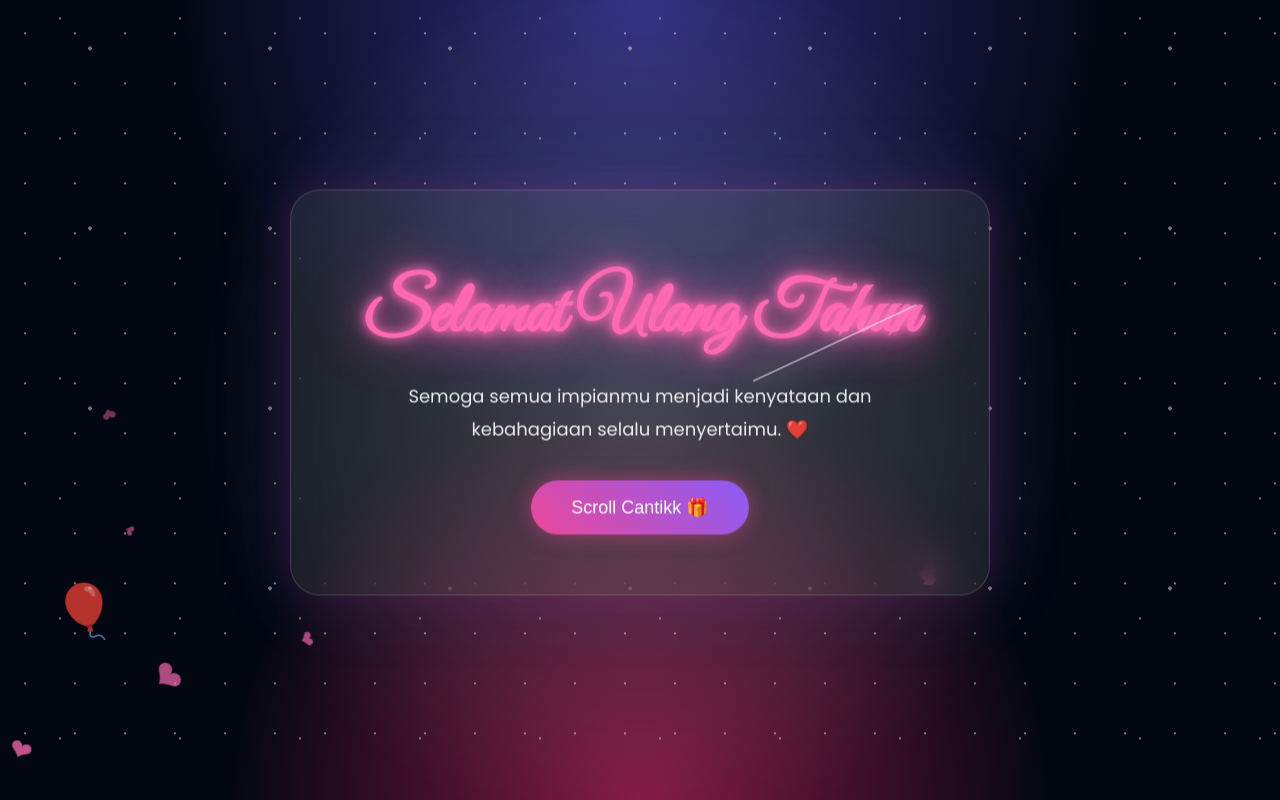
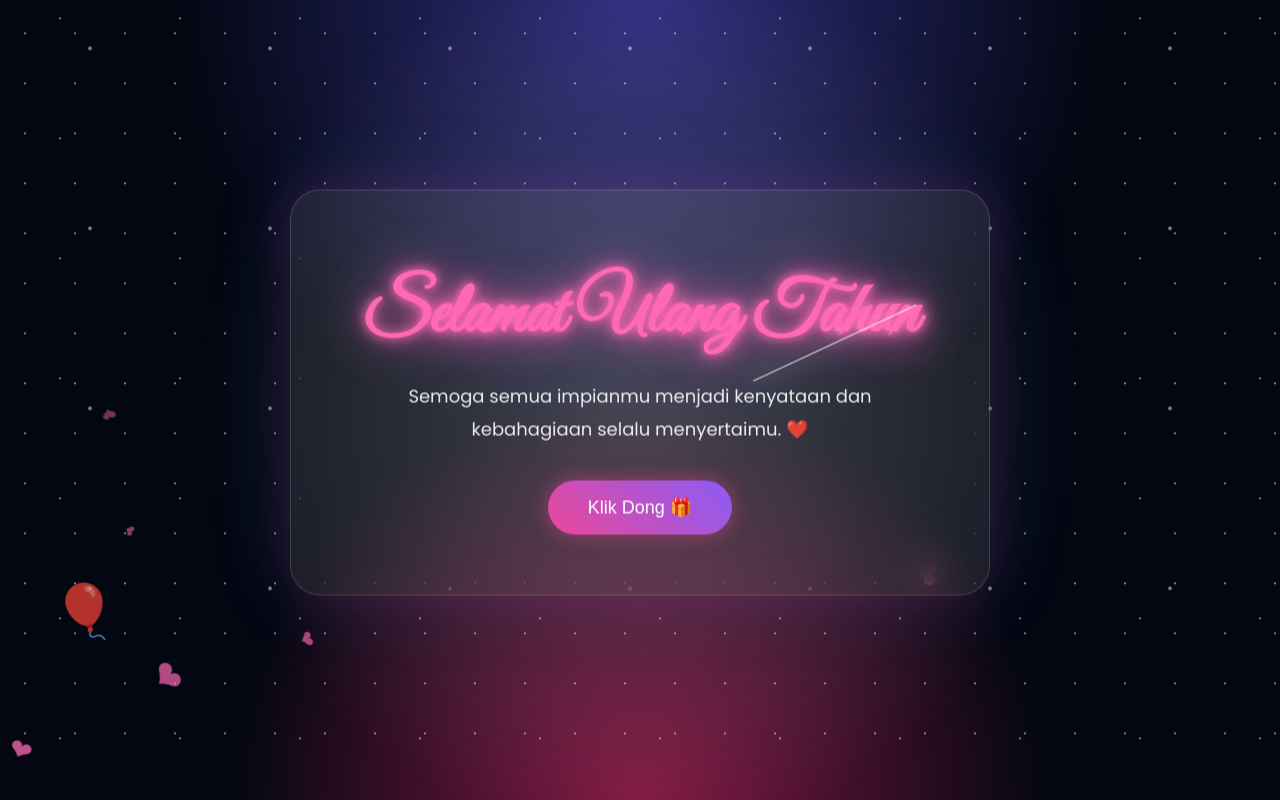
Before and after one commit to AnandaCahyaRamadan/happy-birthday-kiki, a plain HTML site: page index.html in a window 1280 px wide. Shown: the top 800 px of the page. Drawn offline with Linux system fonts and the light colour scheme.

Commit message:
fix-button

```diff
--- a/index.html
+++ b/index.html
@@ -56,7 +56,7 @@
             </p>
 
             <button id="startBtn">
-                Scroll Cantikk 🎁
+                Klik Dong 🎁
             </button>
 
         </div>
```
